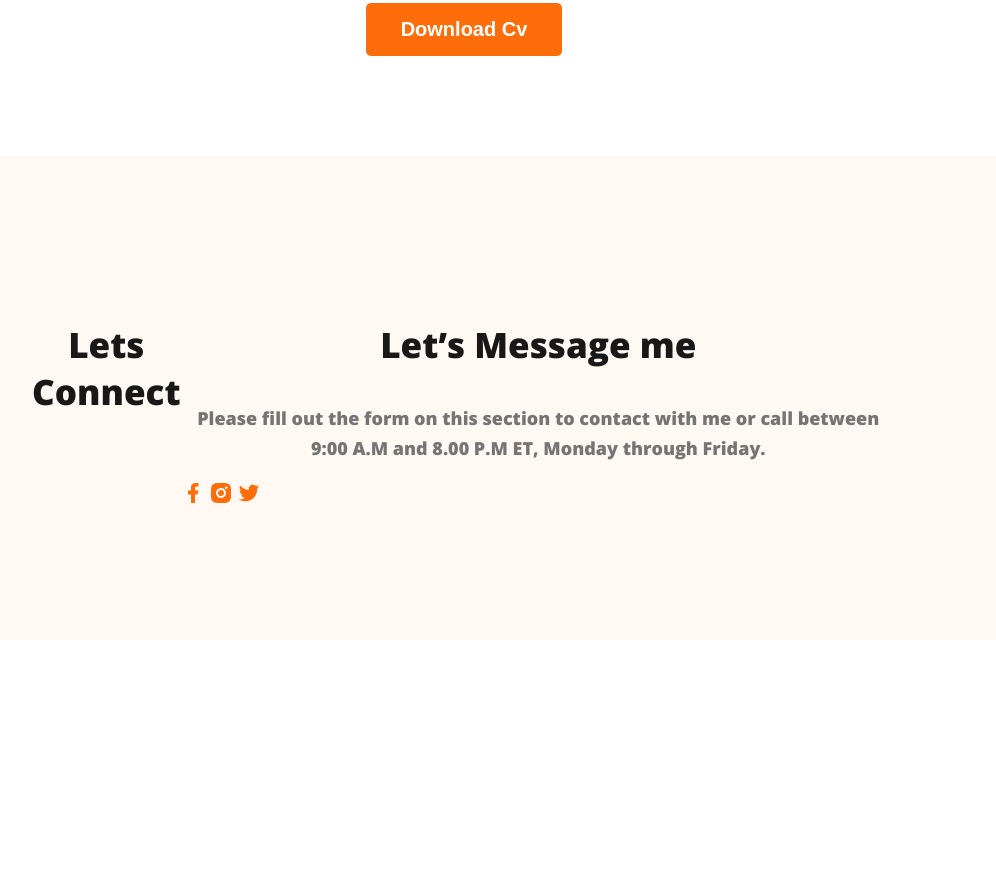
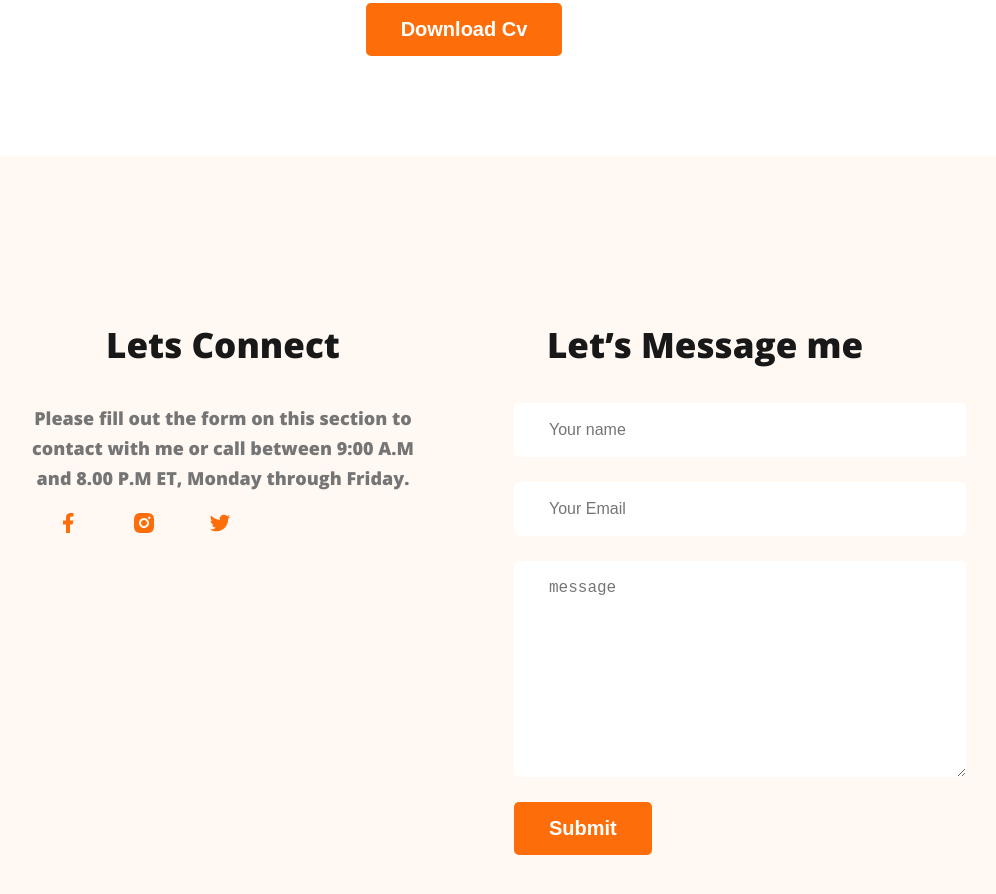
Before and after one commit to ayon121/developer_protfolio, a plain HTML site: page index.html in a window 1280 px wide. Shown: the part 3203-4097 px from the top of the page, without its empty margins (176-1172 px from the left). Before the commit the page ends 3851 px from the top, so only its background shows below. Drawn offline with nearby package versions, Linux system fonts and the light colour scheme.

```diff
--- a/index.html
+++ b/index.html
@@ -154,17 +154,23 @@
     <footer>
         <div class="footer-colum">
             <h3 class="section-title">Lets Connect</h3>
-        </div>
-        <div class="footer-colum">
-            <h3 class="section-title">Let’s Message me</h3>
             <p class="section-description">Please fill out the form on this section to contact with me or call between 9:00 A.M and 8.00 P.M ET, Monday through Friday.</p>
-
             <div class="social-icons">
                 <a href=""><img src="./images/icons/facebook.png" alt="facebook"></a>
                 <a href=""><img src="./images/icons/insta.png" alt="instagram"></a>
                 <a href=""><img src="./images/icons/twitter.png" alt="twitter"></a>
             </div>
         </div>
+        <div class="footer-colum">
+            <h3 class="section-title">Let’s Message me</h3>
+            <form class="contact-form" action="">
+                <input type="text" name="" placeholder="Your name">
+                <input type="email" name="" placeholder="Your Email">
+                <textarea name="" id="" cols="30" rows="10" placeholder="message"></textarea>
+                <input class="btn-primary" type="submit" value="Submit">
+            </form>
+
+        </div>
 
     </footer>
 </body>
--- a/styles/protfolio.css
+++ b/styles/protfolio.css
@@ -199,7 +199,30 @@ main {
 /* footer section */
 footer {
     display: flex;
+    gap: 100px;
     background: #FFF8F3;
     margin-top: 100px;
     padding: 130px 200px;
 }
+
+.footer-colum {
+    width: 50%;
+}
+
+.social-icons a {
+    margin: 24px;
+}
+
+.contact-form input[type="text"] ,input[type="email"] ,textarea {
+    display: block;
+    margin-bottom: 25px;
+    padding: 18px 35px;
+    color: var(--dark-03, #757575);
+    font-size: 16px;
+    font-weight: 400;
+    border: 0;
+    border-radius: 5px;
+    background: var(--white-color, #FFF);
+    width: 100%;
+
+}
```
